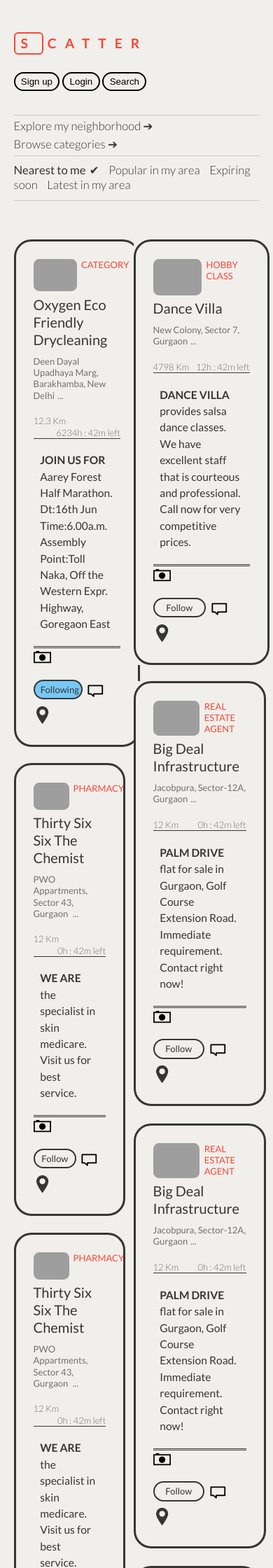
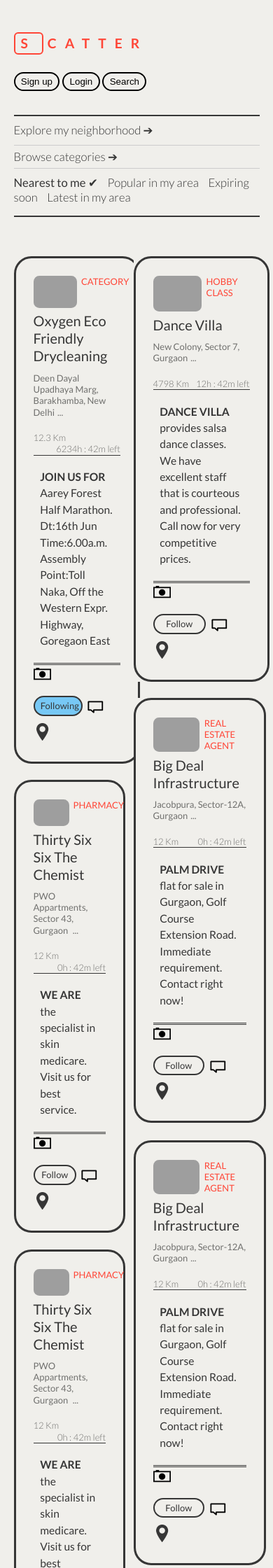
Before and after one commit to metamn/scatter, a Jekyll site: the page built from _posts/2013-09-20-main.html, in a window 390 px wide. Shown: the top 2240 px of the page at 70% size. Built offline with Jekyll 4.4.1, drawn with Linux system fonts in a browser that asks for light colours; nearby versions of some CDN libraries; grey boxes are pictures that could not be loaded.

Commit message:
Working on the menu for mobiles

```diff
--- a/assets/screen.css
+++ b/assets/screen.css
@@ -2094,13 +2094,14 @@
   content: '\2794';
 }
 body.main .container #header nav.mobile ul li:nth-of-type(3) {
-  border-top: 1px solid #cccccc;
-  padding-top: 0.3125em;
+  border-top: 0.15625em solid;
+  border-bottom: 1px solid #cccccc;
+  padding: 0.625em 0;
 }
 body.main .container #header nav.mobile ul li:last-of-type {
   border-top: 1px solid #cccccc;
-  border-bottom: 1px solid #cccccc;
-  padding: 0.625em 0;
+  border-bottom: 0.15625em solid;
+  padding: 0.625em 0 0.9375em;
   font-size: smaller;
 }
 body.main .container #header nav.mobile ul li:last-of-type span {
@@ -2111,7 +2112,7 @@
 }
 body.main .container #header nav.mobile ul li:last-of-type span.active:after {
   content: '\2714';
-  margin-left: 0.3125em;
+  margin-left: 0.20833em;
 }
 body.main .container #header nav.mobile ul li:last-of-type span:hover {
   font-weight: 400;
```
Also changed, not shown: assets/main.scss (+6 -5 lines), 2 other files.
